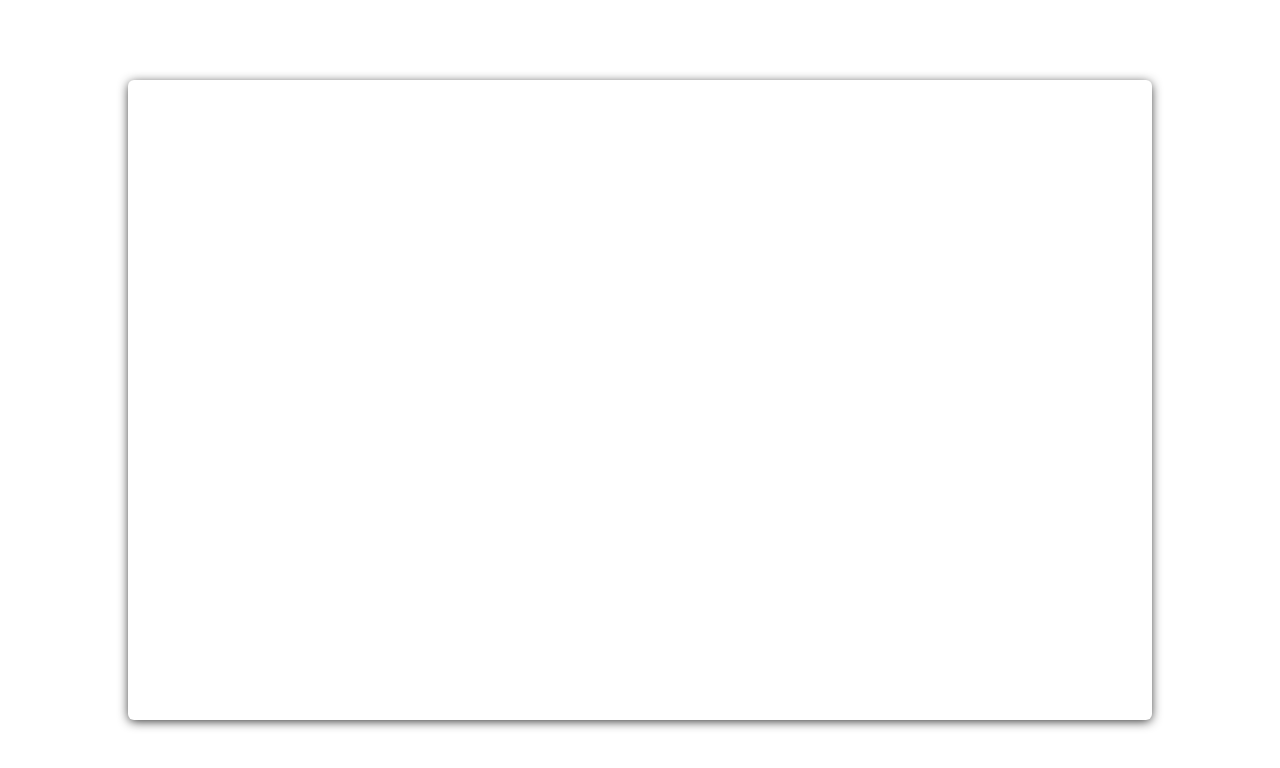
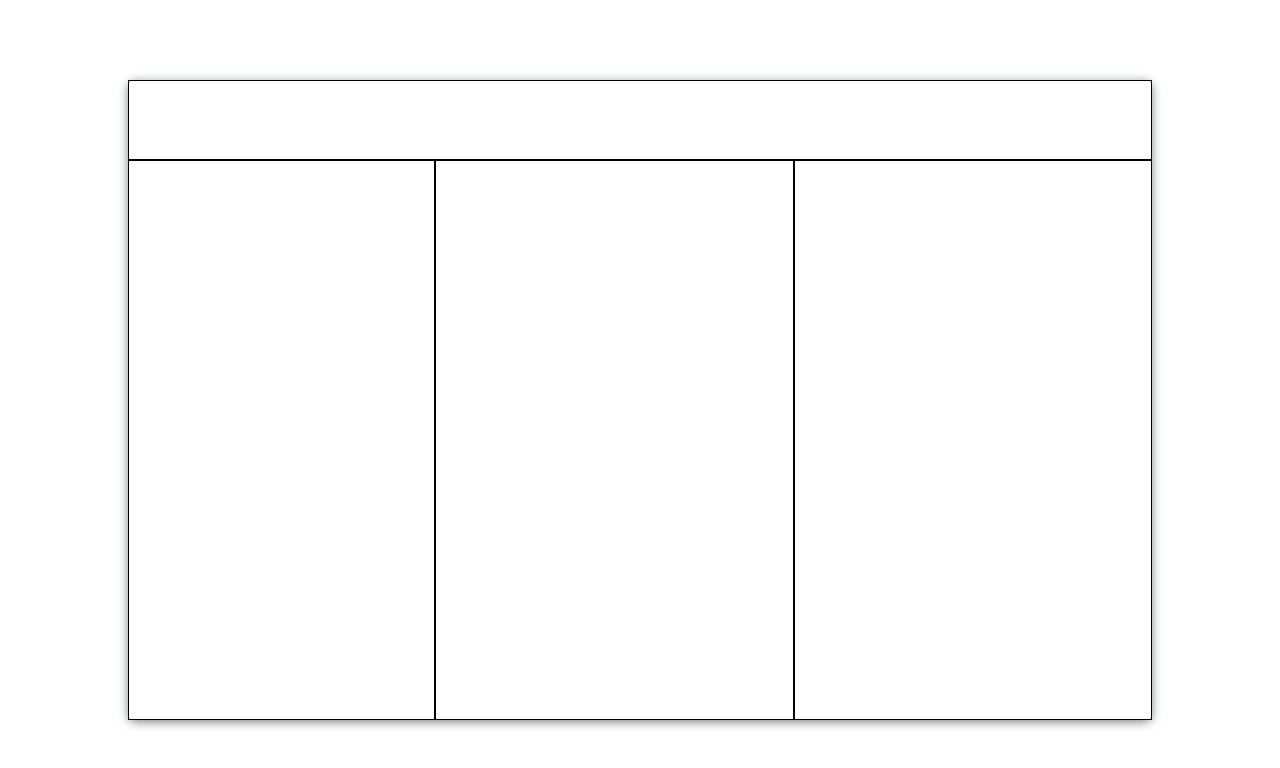
Before and after one commit to ShahrozAhmd/budget_app, a plain HTML site: page index.html in a window 1280 px wide. Drawn offline with Linux system fonts and the light colour scheme.

Commit message:
just make a layout using grid

```diff
--- a/index.html
+++ b/index.html
@@ -16,12 +16,29 @@
 </head>
 
 <body>
-    <div class="body">
+
 
     <div class="main-container">
 
+        <div class="get-data">
+
+        </div>
+
+        <div class="show-data">
+
+
+        </div>
+
+        <div class="income-box log">
+
+        </div>
+
+        <div class="expense-box log">
+
+        </div>
+
+
     </div>
-</div>
 
 
     <!-- custom javascript -->
--- a/style.css
+++ b/style.css
@@ -10,7 +10,7 @@
     box-sizing: border-box;
 }
 
-.body{
+body{
     display: flex;
     /* border: 10px solid lightgray; */
     justify-content: center;
@@ -23,9 +23,31 @@
 
 .main-container{
 
-    /* border: 1px solid grey\; */
+    /* border: 1px solid grey; */
     width: 80%;
     height: 80vh;
     border-radius: 6px;
-    box-shadow: 0px 2px 11px -1px rgba(0,0,0,0.86);
+    box-shadow: 0px 2px 11px -1px rgb(97, 108, 111);
+    /* display: flex;
+    justify-content: center; */
+    display: grid;
+    grid-template-rows: 80px 1fr;
+    grid-template-columns: 30% 1fr 1fr;
 }
+
+.get-data{
+    height: 80px;
+    /* width: 90%; */
+    border: 1px solid black;
+    grid-column: 1/-1;
+}
+
+.show-data{
+
+    border: 1px solid black;
+}
+
+.log{
+
+    border: 1px solid black;
+}
```
